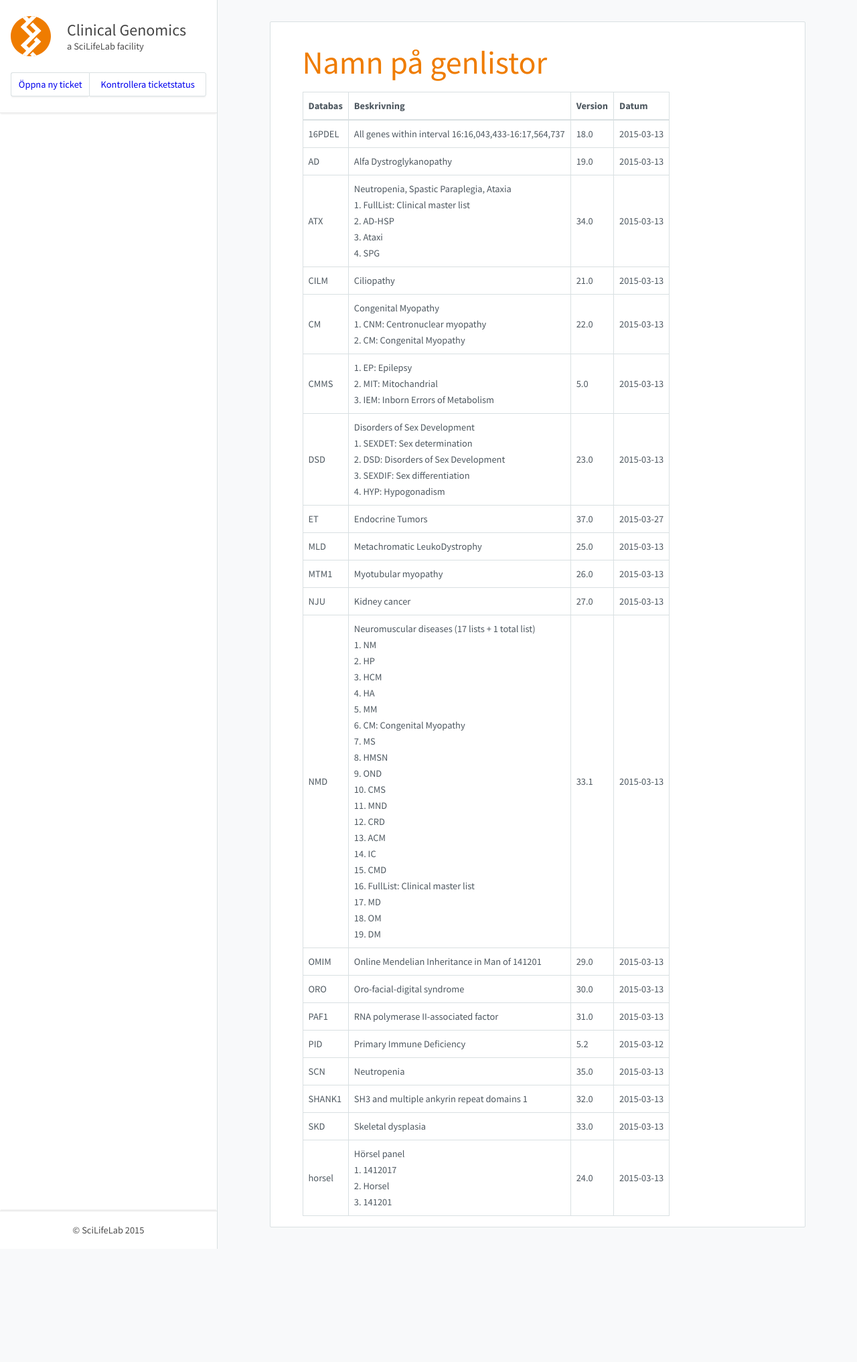
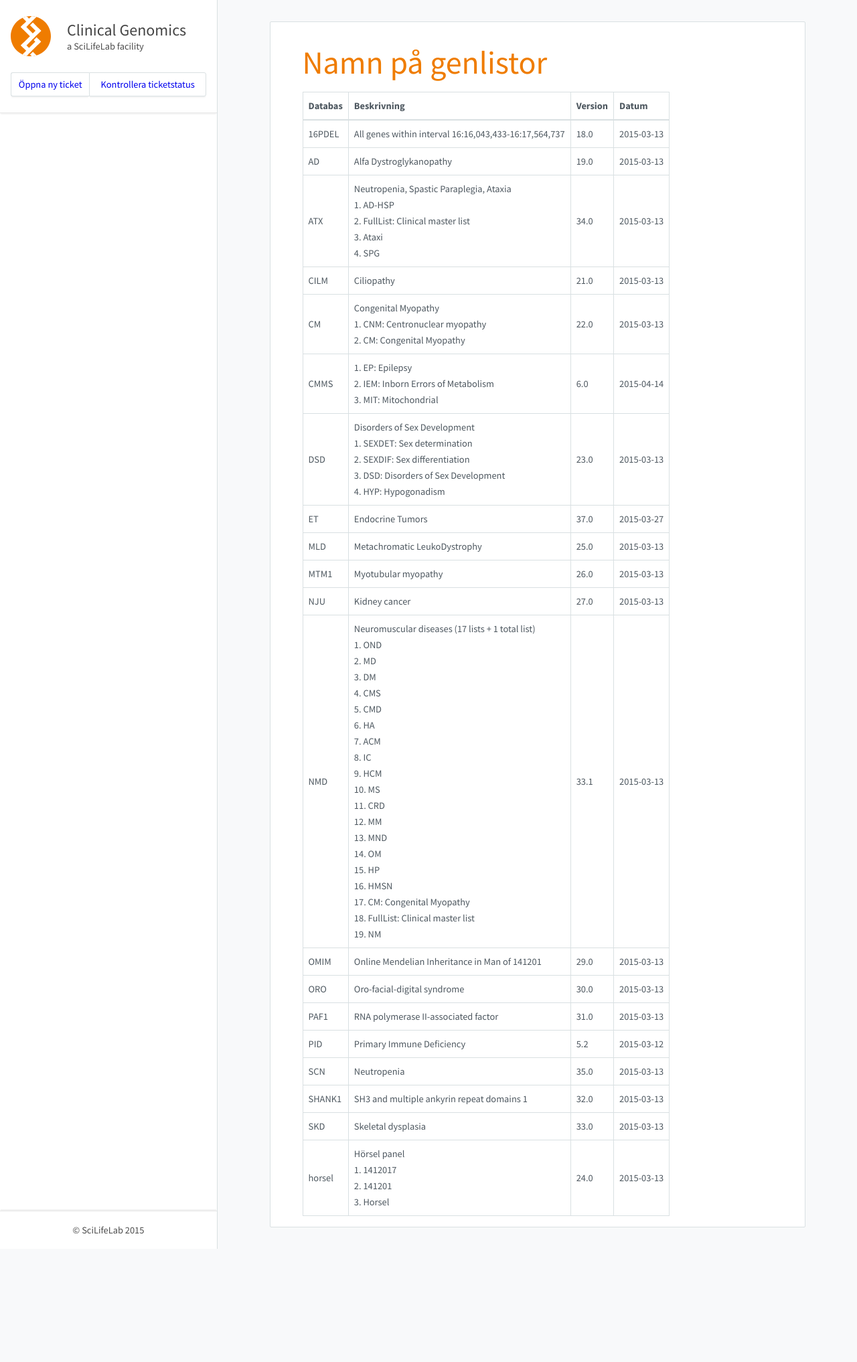
Before and after one commit to Clinical-Genomics/clinical-genomics.github.io, a Jekyll site: the page built from _pages/namnpagenlistor.md, in a window 1280 px wide. Shown: the whole page at 67% size. Built offline with Jekyll 4.4.1, drawn with Linux system fonts in a browser that asks for light colours; nearby versions of some CDN libraries.

Commit message:
Update to cust003-CMMS.txt

```diff
--- a/_pages/namnpagenlistor.md
+++ b/_pages/namnpagenlistor.md
@@ -10,16 +10,16 @@ title: Namn på genlistor
 |---|---|---|---|
 |16PDEL|All genes within interval 16:16,043,433-16:17,564,737|18.0|2015-03-13|
 |AD|Alfa Dystroglykanopathy|19.0|2015-03-13|
-|ATX|Neutropenia, Spastic Paraplegia, Ataxia<br />1. FullList: Clinical master list<br />2. AD-HSP<br />3. Ataxi<br />4. SPG<br />|34.0|2015-03-13|
+|ATX|Neutropenia, Spastic Paraplegia, Ataxia<br />1. AD-HSP<br />2. FullList: Clinical master list<br />3. Ataxi<br />4. SPG<br />|34.0|2015-03-13|
 |CILM|Ciliopathy|21.0|2015-03-13|
 |CM|Congenital Myopathy<br />1. CNM: Centronuclear myopathy<br />2. CM: Congenital Myopathy<br />|22.0|2015-03-13|
-|CMMS|1. EP: Epilepsy<br />2. MIT: Mitochandrial<br />3. IEM: Inborn Errors of Metabolism<br />|5.0|2015-03-13|
-|DSD|Disorders of Sex Development<br />1. SEXDET: Sex determination<br />2. DSD: Disorders of Sex Development<br />3. SEXDIF: Sex differentiation<br />4. HYP: Hypogonadism<br />|23.0|2015-03-13|
+|CMMS|1. EP: Epilepsy<br />2. IEM: Inborn Errors of Metabolism<br />3. MIT: Mitochondrial<br />|6.0|2015-04-14|
+|DSD|Disorders of Sex Development<br />1. SEXDET: Sex determination<br />2. SEXDIF: Sex differentiation<br />3. DSD: Disorders of Sex Development<br />4. HYP: Hypogonadism<br />|23.0|2015-03-13|
 |ET|Endocrine Tumors|37.0|2015-03-27|
 |MLD|Metachromatic LeukoDystrophy|25.0|2015-03-13|
 |MTM1|Myotubular myopathy|26.0|2015-03-13|
 |NJU|Kidney cancer|27.0|2015-03-13|
-|NMD|Neuromuscular diseases (17 lists + 1 total list)<br />1. NM<br />2. HP<br />3. HCM<br />4. HA<br />5. MM<br />6. CM: Congenital Myopathy<br />7. MS<br />8. HMSN<br />9. OND<br />10. CMS<br />11. MND<br />12. CRD<br />13. ACM<br />14. IC<br />15. CMD<br />16. FullList: Clinical master list<br />17. MD<br />18. OM<br />19. DM<br />|33.1|2015-03-13|
+|NMD|Neuromuscular diseases (17 lists + 1 total list)<br />1. OND<br />2. MD<br />3. DM<br />4. CMS<br />5. CMD<br />6. HA<br />7. ACM<br />8. IC<br />9. HCM<br />10. MS<br />11. CRD<br />12. MM<br />13. MND<br />14. OM<br />15. HP<br />16. HMSN<br />17. CM: Congenital Myopathy<br />18. FullList: Clinical master list<br />19. NM<br />|33.1|2015-03-13|
 |OMIM|Online Mendelian Inheritance in Man of 141201|29.0|2015-03-13|
 |ORO|Oro-facial-digital syndrome|30.0|2015-03-13|
 |PAF1|RNA polymerase II-associated factor|31.0|2015-03-13|
@@ -27,4 +27,4 @@ title: Namn på genlistor
 |SCN|Neutropenia|35.0|2015-03-13|
 |SHANK1|SH3 and multiple ankyrin repeat domains 1|32.0|2015-03-13|
 |SKD|Skeletal dysplasia|33.0|2015-03-13|
-|horsel|Hörsel panel<br />1. 1412017<br />2. Horsel<br />3. 141201<br />|24.0|2015-03-13|
+|horsel|Hörsel panel<br />1. 1412017<br />2. 141201<br />3. Horsel<br />|24.0|2015-03-13|
```
